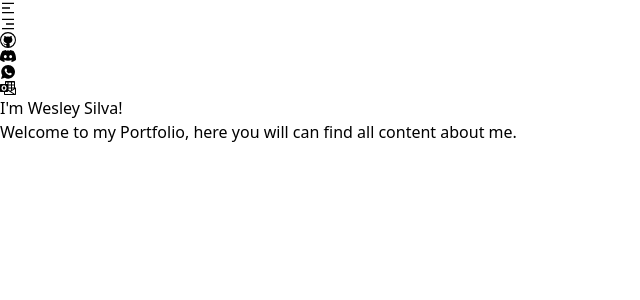
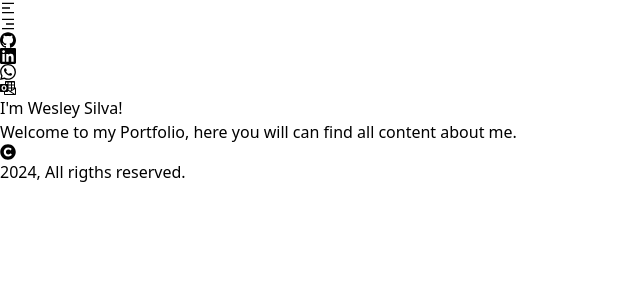
Before and after one commit to wesley-silv/Portfolio-React-JS, a React (Vite) app: page / in a window 1280 px wide. Shown: the top 300 px of the page, without its empty margins (0-640 px from the left). Built offline with nearby package versions, Linux system fonts and the light colour scheme.

Commit message:
Editing the Media component, change the icon, creating a hover to hide and show the container, add a duration of slide execution.

```diff
--- a/src/App.jsx
+++ b/src/App.jsx
@@ -2,6 +2,7 @@ import './App.css'
 import MenuToggle from './components/menu-toggle'
 import Media from './components/media'
 import Banner from './components/banner'
+import Footer from './components/footer'
 
 const App = () => {
 
@@ -10,6 +11,7 @@ const App = () => {
       <MenuToggle />
       <Media />
       <Banner />
+      <Footer />
     </div>
   )
 }
--- a/src/components/banner.jsx
+++ b/src/components/banner.jsx
@@ -1,4 +1,3 @@
-
 const Banner = () => {
 
   return (
--- a/src/components/footer.jsx
+++ b/src/components/footer.jsx
@@ -1,15 +1,15 @@
 import {FaCopyright} from 'react-icons/fa'
 
 const Footer = () => {
+
+  const copyRight = '2024, All rigths reserved.'
+
   return (
     <div className="bg-blue-600 w-full text-white absolute bottom-0 p-4">
-      <section className=''>
-        <a href="" className='block hover:cursor-pointer border-solid border-b-2'>Contact us</a>
-        <a href="" className='block hover:cursor-pointer border-solid border-b-2'>Terms of use</a>
-        <a href="" className='block hover:cursor-pointer border-solid border-b-2'>Work with us</a>
-        <a href="" className='block hover:cursor-pointer border-solid border-b-2'>About us</a>
-        <a href="" className='block hover:cursor-pointer border-solid border-b-4 border-zinc-500'>Accepet</a>
-      </section>
+      <article className='text-center text-gray-300'>
+        <FaCopyright className='inline-block m-2' size={16} />
+        <span className='inline-block'>{copyRight}</span>
+      </article>
     </div>
   )
 }
--- a/src/components/media.jsx
+++ b/src/components/media.jsx
@@ -1,31 +1,20 @@
-import {VscGithub} from 'react-icons/vsc'
-import { IoLogoWhatsapp } from "react-icons/io";
-import { SiMicrosoftoutlook, SiDiscord, SiFrontendmentor } from "react-icons/si";
-
-import React, {useState} from 'react'
+import { SiMicrosoftoutlook, SiLinkedin, SiGithub, SiWhatsapp } from "react-icons/si";
 
 const Media = () => {
 
-  const [isLocked, setIsLocked] = useState(true)
-
-  const mediaLocked = () => {
-    setIsLocked(!isLocked)
-
-  }
-
   return (
-    <div className="uppercase underline font-extrabold text-blue-500 min-w-full relative z-0" onClick={mediaLocked}>
+    <div className="text-blue-500 min-w-full relative right-12 hover:right-0 duration-300 z-0" title='Touch to open'>
       <section className="bg-gray-300 inline-block my-4 px-2 absolute z-10 rounded">
-        <a href='https://github.com/wesley-silv'>
-          <VscGithub className='m-3 text-black size-7 hover:cursor-pointer hover:border-collapse' target='_blank' title='Go to GitHub'/>
+        <a href='https://github.com/wesley-silv' target="_blank">
+          <SiGithub className='m-3 text-black size-7 hover:cursor-pointer hover:border-collapse' target='_blank' title='Go to GitHub'/>
         </a>
-        <a href=''>
-          <SiDiscord className='m-3 text-blue-600 size-7 hover:cursor-pointer hover:border-collapse' target='_blank' title='Go to Discord' />
+        <a href='https://linkedin.com/in/wesleysilv' target="_blank">
+          <SiLinkedin className='m-3 text-blue-600 size-7 hover:cursor-pointer hover:border-collapse' target='_blank' title='Go to Linkedin' />
         </a>
-        <a href='https://wa.me/5534992540828?text=Olá Wesley Silva, estou entrando em contato para saber mais sobre o seu trabalho.'>
-          <IoLogoWhatsapp className='m-3 text-green-500 size-7 hover:cursor-pointer hover:border-collapse' target='_blank' title='Go to Whatapp' />
+        <a href='https://wa.me/5534992540828?text=Olá Wesley Silva, estou entrando em contato para saber mais sobre o seu trabalho.' target="_blank">
+          <SiWhatsapp className='m-3 text-green-600 size-7 hover:cursor-pointer hover:border-collapse' target='_blank' title='Go to Whatapp' />
         </a>
-        <a href='https://mailto:wesleysilvaconceicao@outlook.com'>
+        <a href='https://mailto:wesleysilvaconceicao@outlook.com' target="_blank">
           <SiMicrosoftoutlook className='m-3 text-blue-500 size-7 hover:cursor-pointer hover:border-collapse' target='_blank' title='Go to Outlook' />
         </a>
       </section>
--- a/src/components/menu-toggle.jsx
+++ b/src/components/menu-toggle.jsx
@@ -1,4 +1,5 @@
 import { RiMenu2Line, RiMenu3Line } from "react-icons/ri";
+
 // Apply the useState of React
 import React, {useState} from "react";
 
@@ -7,10 +8,6 @@ const MenuToggle = () => {
 
   const [isShow, setIsShow] = useState(true)
   const [isList, setIsList] = useState(true)
-
-  const handleClick = () => {
-    setIsShow(!isShow);
-  };
 
   const handleListClick = () => {
     setIsList(!isList)
```
